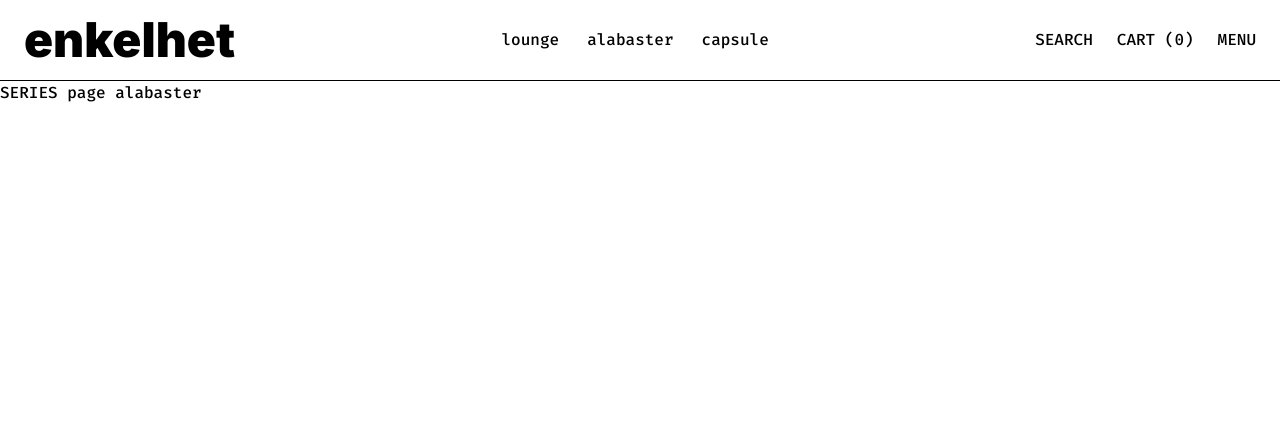
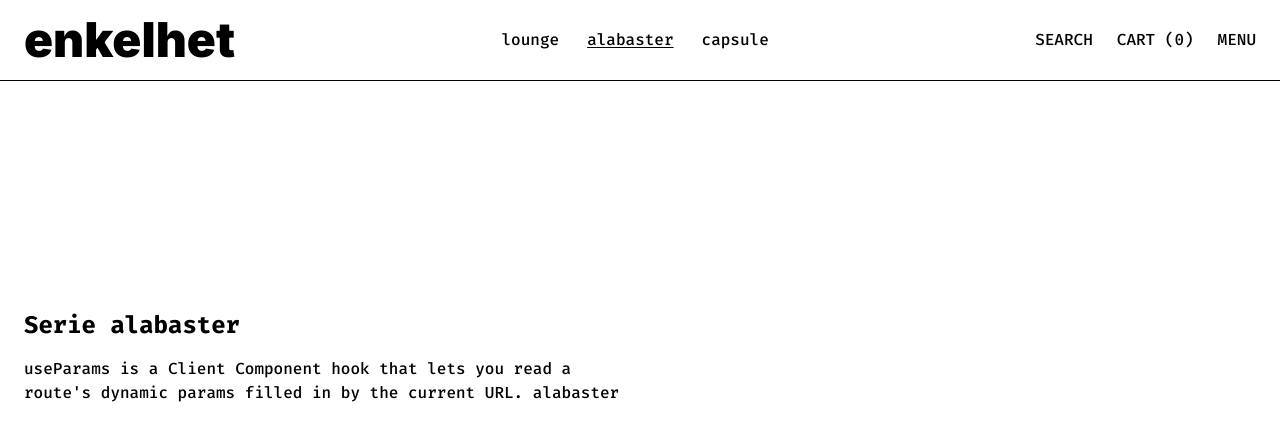
Before and after one commit to byteman0125/enkelhet.shop, a Next.js app: page /series/alabaster in a window 1280 px wide. Shown: the top 440 px of the page. Built offline with nearby package versions, Linux system fonts and the light colour scheme.

Commit message:
feat: add hero component variant and category filtering

```diff
--- a/src/app/(shop)/page.tsx
+++ b/src/app/(shop)/page.tsx
@@ -6,7 +6,11 @@ const products = initialData.products;
 export default function HomePage() {
   return (
     <div className="">
-      <Hero />
+      <Hero
+        text="All pieces are handmade in our workshop and produced on a made to order
+        basis. Please keep in mind that once your order is placed production
+        times can be from 8 - 10 weeks. Download full catalog here."
+      />
       <ProductGrid products={products} />
     </div>
   );
--- a/src/app/(shop)/series/[id]/page.tsx
+++ b/src/app/(shop)/series/[id]/page.tsx
@@ -1,4 +1,5 @@
-import { notFound } from 'next/navigation';
+import { Hero, ProductGrid } from '@/components';
+import { initialData } from '@/seed/seed';
 
 interface Props {
   params: {
@@ -6,15 +7,21 @@ interface Props {
   };
 }
 
+const products = initialData.products;
+
 export default function SeriesPage({ params }: Props) {
   const { id } = params;
-
-  if (id === 'abc') {
-    notFound();
-  }
+  const seriesProducts = products.filter((product) => product.series === id);
+  // if (id === 'abc') {
+  //   notFound();
+  // }
   return (
     <div className="">
-      <h1>SERIES page {id}</h1>
+      <Hero
+        title={`${id}`}
+        text={`useParams is a Client Component hook that lets you read a route's dynamic params filled in by the current URL. ${id}`}
+      />
+      <ProductGrid products={seriesProducts} />
     </div>
   );
 }
--- a/src/components/base/Hero/Hero.tsx
+++ b/src/components/base/Hero/Hero.tsx
@@ -1,11 +1,13 @@
-export const Hero = () => {
+interface Props {
+  title?: string;
+  text: string;
+}
+
+export const Hero = ({ title, text }: Props) => {
   return (
-    <div className="h-[324px] px-2 md:px-4 xl:px-6 flex items-end mb-12">
-      <p className="max-w-[620px]">
-        All pieces are handmade in our workshop and produced on a made to order
-        basis. Please keep in mind that once your order is placed production
-        times can be from 8 - 10 weeks. Download full catalog here.
-      </p>
+    <div className="h-[324px] px-2 md:px-4 xl:px-6 justify-end mb-12 flex flex-col gap-4">
+      {title && <h1 className="text-2xl font-bold">Serie {title}</h1>}
+      <p className="max-w-[620px]">{text}</p>
     </div>
   );
 };
--- a/src/components/base/Navbar/Navbar.tsx
+++ b/src/components/base/Navbar/Navbar.tsx
@@ -1,10 +1,12 @@
 'use client';
 import { useUiStore } from '@/store';
 import Link from 'next/link';
+import { useParams } from 'next/navigation';
 import { navItems } from './navItems';
 
 export const Navbar = () => {
   const { openSideMenu } = useUiStore();
+  const { id: paramId } = useParams();
   return (
     <nav className="py-4 px-2 flex items-center justify-between md:px-4 xl:px-6 border-b border-black">
       <Link href="/" className="font-black text-2xl font-sans md:text-5xl">
@@ -15,7 +17,7 @@ export const Navbar = () => {
           <li key={id}>
             <Link
               href={`/series/${label}`}
-              className="hover:underline underline-offset-2"
+              className={`hover:underline underline-offset-2 ${paramId === label ? 'underline' : ''}`}
             >
               {label}
             </Link>
--- a/src/interfaces/product.interface.ts
+++ b/src/interfaces/product.interface.ts
@@ -8,8 +8,10 @@ export interface IProduct {
   measurements: MeasurementType;
   finish: FinishType[];
   tags: string[];
+  series: SeriesType;
 }
 
+type SeriesType = 'lounge' | 'alabaster' | 'capsule';
 type FinishType = 'Oak' | 'Ash' | 'Walnut' | 'Wenge';
 type MeasurementType = {
   totalHeight: string;
```
